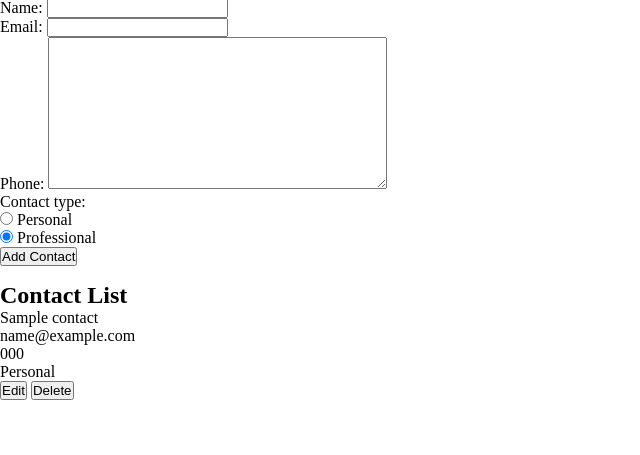
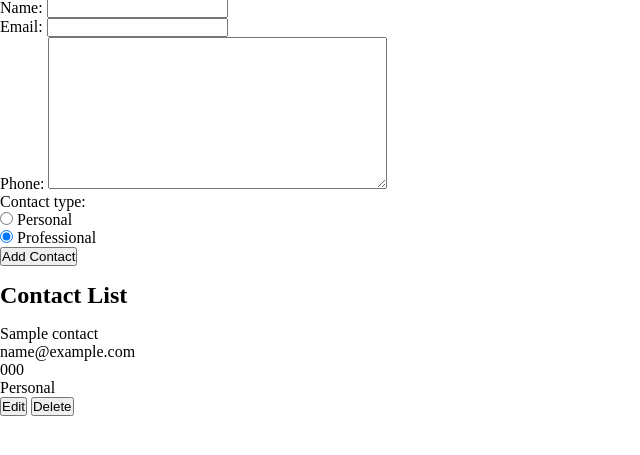
Before and after one commit to aemann2/contact_keeper, a Django app: page / in a window 1280 px wide. Shown: the part 62-517 px from the top of the page, without its empty margins (0-640 px from the left). Run offline with Django 4.2, Linux system fonts and the light colour scheme; a user stored in the database is signed in; tables that the repository leaves empty hold one stand-in row (values such as "Sample post").

Commit message:
fixed contact html, styling

```diff
--- a/static/style.css
+++ b/static/style.css
@@ -46,6 +46,10 @@ nav {
 	margin-top: 1rem;
 }
 
+.contact_card {
+	margin-top: 1rem;
+}
+
 .phone-field-ext, #id_phone_1 {
 	display: none;
 }
--- a/templates/home.html
+++ b/templates/home.html
@@ -14,7 +14,7 @@
 <div class='contacts'>
 	<h2>Contact List</h2>
 {% for contact in contacts  %}
-	<div class=contact_card>
+	<div class='contact_card'>
 		<ul class='contact_list'>
 			<li class='contact contact__name'>{{contact.name}}</li>
 			<li class='contact contact__email'>{{contact.email}}</li>
@@ -22,8 +22,8 @@
 			<li class='contact contact__type'>{{contact.contact_type}}</li>
 			<button class='contact__button contact__button--edit'>Edit</button>
 			<button class='contact__button contact__button--delete'>Delete</button>
-		<ul>
-	<div>
+		</ul>
+	</div>
 {% endfor %}
 </div>
 
```
